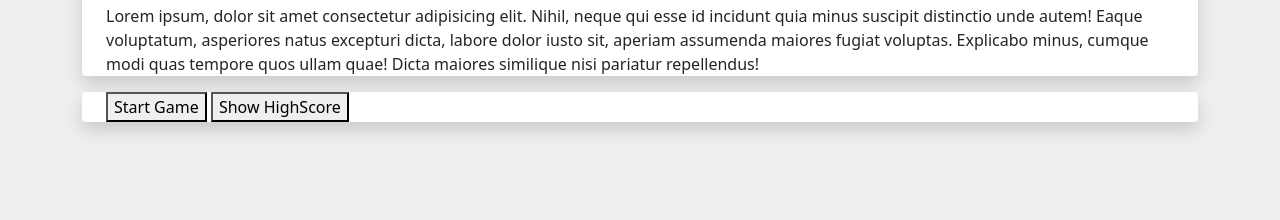
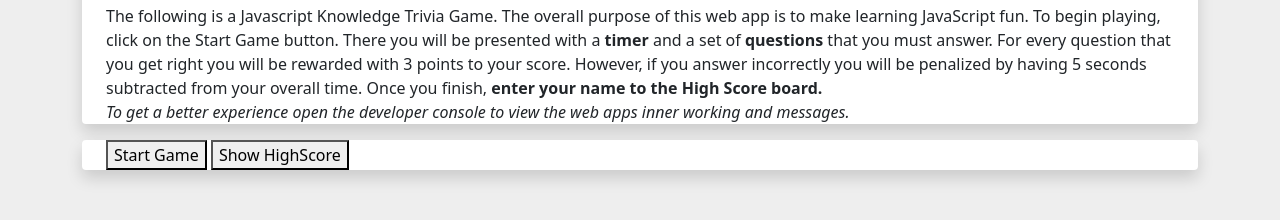
Before and after one commit to rbarbosa51/Javascript-Code-Quiz, a plain HTML site: page index.html in a window 1280 px wide. Shown: the part 98-318 px from the top of the page. Drawn offline with nearby package versions, Linux system fonts and the light colour scheme.

Commit message:
In this commit: I created a text for the instructions (previously I had been using lorem ipsum placeholder text) I will now upload to Github Pages

```diff
--- a/assets/javascript/index.js
+++ b/assets/javascript/index.js
@@ -139,6 +139,7 @@ enterScoreBtn.addEventListener('click', (e) => {
     user.score = currentPlayerScore;
     localStorage.setItem('User', JSON.stringify(user));
     formEnterScore.classList.add('hidden');
+    userName.value = '';
     showScoreDiv();
 
 });
--- a/index.html
+++ b/index.html
@@ -14,7 +14,13 @@
         <h1 class="block bg-white rounded shadow text-center">Javascript Quiz Game</h1>
         <div class="bg-white rounded shadow px-4">
             <h2>Instructions</h2>
-            <p>Lorem ipsum, dolor sit amet consectetur adipisicing elit. Nihil, neque qui esse id incidunt quia minus suscipit distinctio unde autem! Eaque voluptatum, asperiores natus excepturi dicta, labore dolor iusto sit, aperiam assumenda maiores fugiat voluptas. Explicabo minus, cumque modi quas tempore quos ullam quae! Dicta maiores similique nisi pariatur repellendus!</p>
+            <p>The following is a Javascript Knowledge Trivia Game. The overall purpose of this web app is to make learning JavaScript fun.
+                To begin playing, click on the Start Game button. There you will be presented with a <strong>timer</strong> and a set of <strong>questions</strong>
+                that you must answer. For every question that you get right you will be rewarded with 3 points to your score. However, if you
+                answer incorrectly you will be penalized by having 5 seconds subtracted from your overall time. Once you finish,
+                <strong>enter your name to the High Score board.</strong><br>
+                <em>To get a better experience open the developer console to view the web apps inner working and messages.</em>
+            </p>
         </div>
     </header>
     <nav class="container">
```
